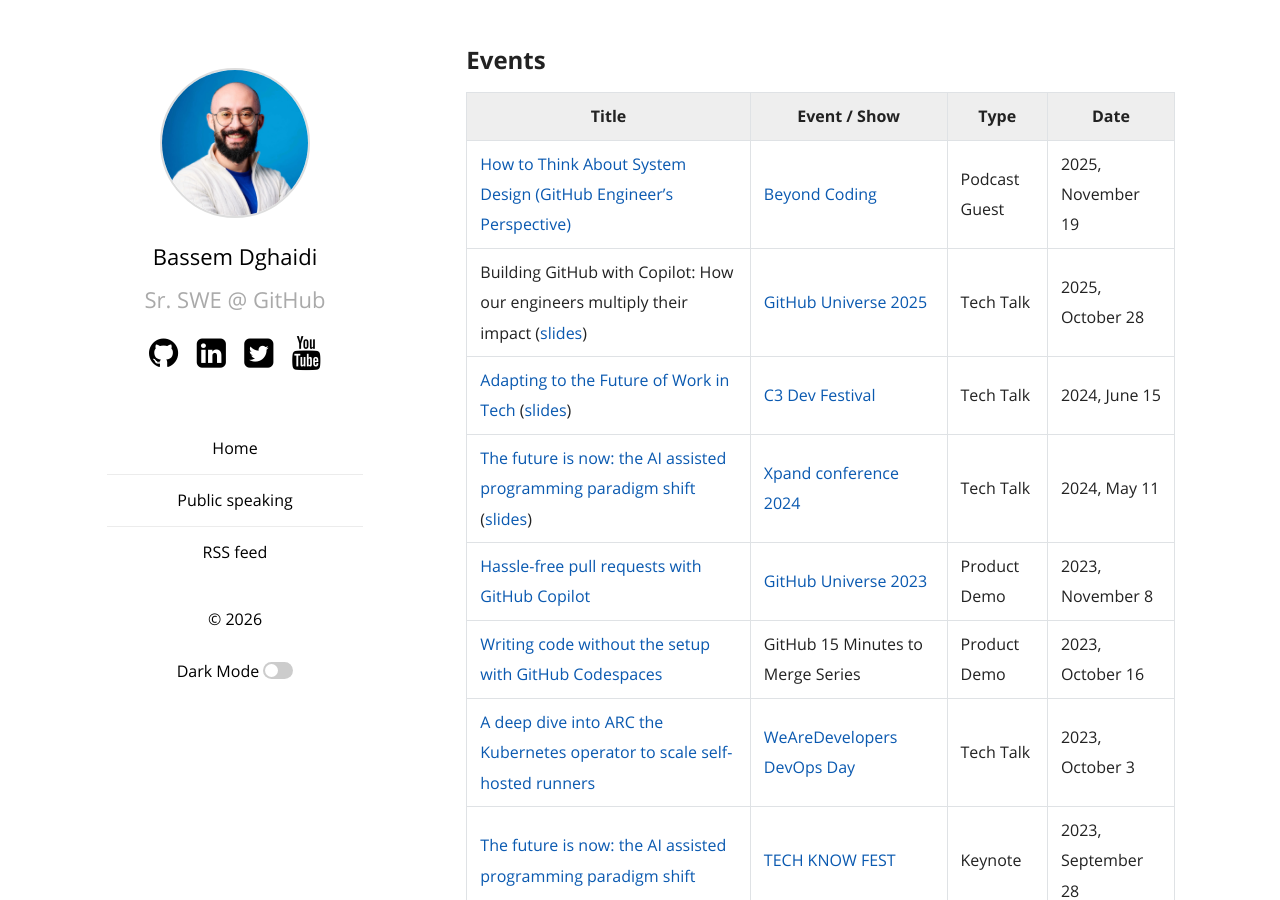
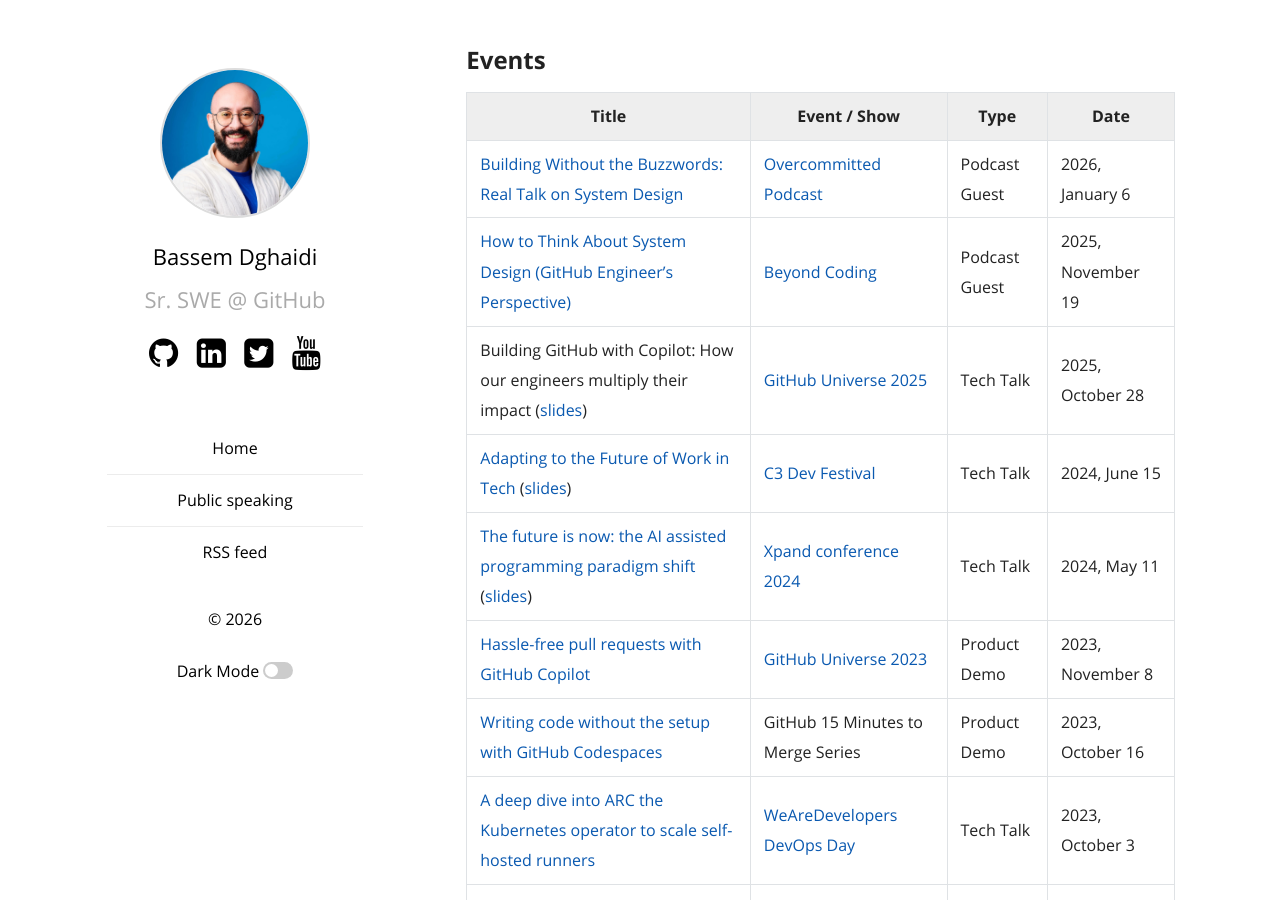
Before and after one commit to Link-/pblog, a Jekyll site: the page built from public_speaking.md, in a window 1280 px wide and 900 px high. Built offline with Jekyll 4.4.1, drawn with Linux system fonts in a browser that asks for light colours.

Commit message:
Add new podcast guest event details

```diff
--- a/public_speaking.md
+++ b/public_speaking.md
@@ -10,6 +10,7 @@
 
 | Title                                                                                                                                                                                                                                  | Event / Show                                                                                       | Type          | Date               |
 | -------------------------------------------------------------------------------------------------------------------------------------------------------------------------------------------------------------------------------------- | ------------------------------------------------------------------------------------------- | ------------- | ------------------ |
+| [Building Without the Buzzwords: Real Talk on System Design](https://overcommitted.dev/ep-41-building-without-the-buzzwords-real-talk-on-system-design-with-bassem-dghaidi/) | [Overcommitted Podcast](https://overcommitted.dev/) | Podcast Guest | 2026, January 6 |
 | [How to Think About System Design (GitHub Engineer's Perspective)](https://www.youtube.com/watch?v=LeUUxLRdvho) | [Beyond Coding](https://www.youtube.com/channel/UCdMz6KKEDW_1Qqas-ya7S6w) | Podcast Guest | 2025, November 19 |
 | Building GitHub with Copilot: How our engineers multiply their impact ([slides](/assets/static/2025/10/BLD1224_BDghaidi.pdf))                                                                                                         | [GitHub Universe 2025](https://reg.githubuniverse.com/flow/github/universe25/attendee-portal/page/sessioncatalog/session/1745955579054001q1vr)                                                      | Tech Talk     | 2025, October 28      |
 | [Adapting to the Future of Work in Tech](https://youtu.be/Uzb61s9eyf0?si=QW8HBcJcyimqpGWV) ([slides](/assets/static/2024/05/The-future-of-software-engineering_2024.pdf))                                                              | [C3 Dev Festival](https://c3fest.com/)                                                      | Tech Talk     | 2024, June 15      |
```
